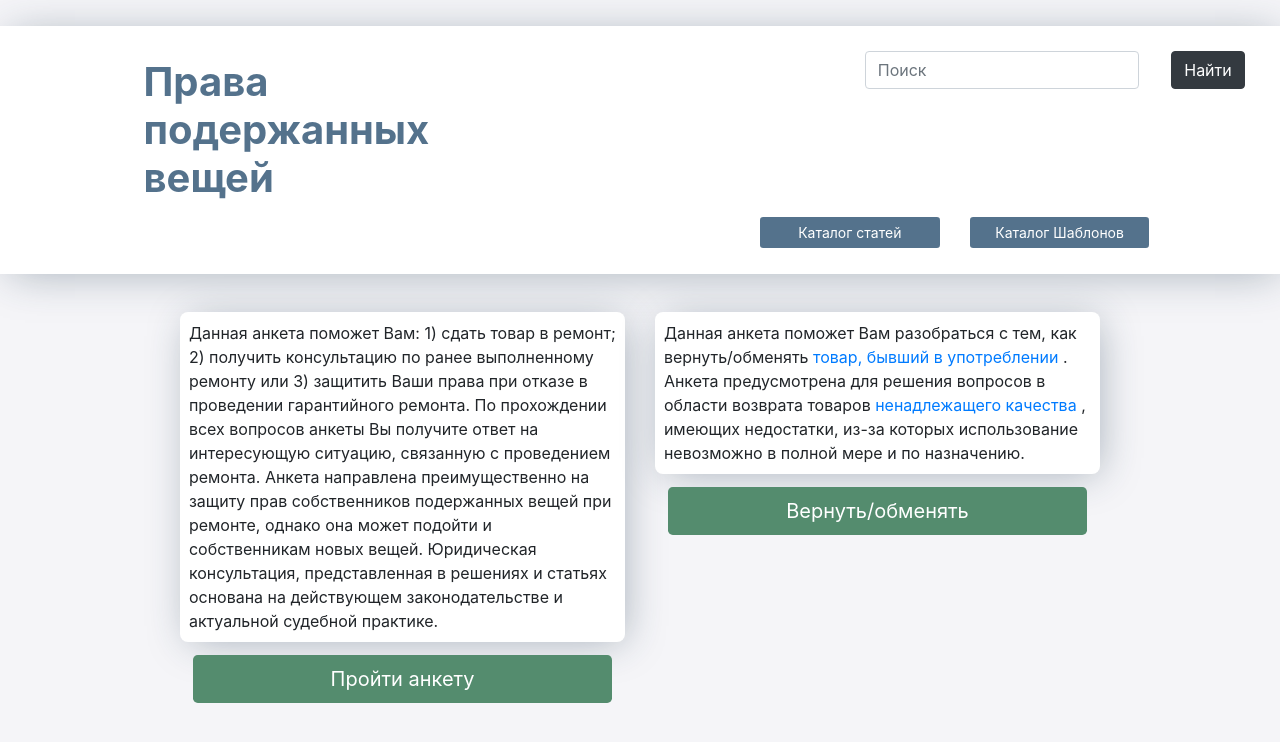
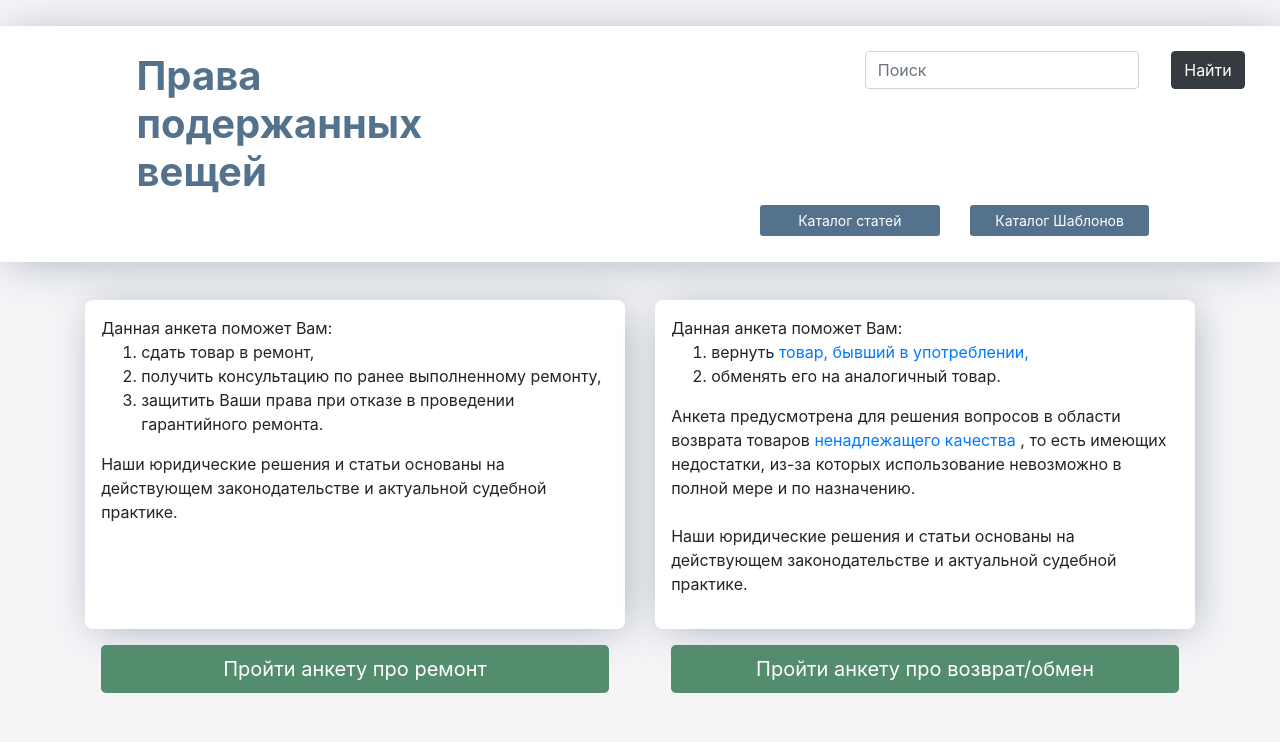
Before and after one commit to IvanMIU1c/consPlus, a Django app: page / in a window 1280 px wide. Shown: the top 742 px of the page. Run offline with Django 4.2, Linux system fonts and the light colour scheme.

Commit message:
head in question + discription in home

```diff
--- a/consultant_PLUS/cons_plus/static/css/style.css
+++ b/consultant_PLUS/cons_plus/static/css/style.css
@@ -36,10 +36,13 @@
 	background-color: #54728c !important;
 	color: white !important;
 }
+.btn-style-3, .btn-style-3:active, .btn-style-3:focus{
+	background-color: white ;
+	border: 0;
+	box-shadow: none;
+	outline: 0;
+}
 
-.btn-home{
-
-}
 
 .blok{
 	margin: 3%;
@@ -52,7 +55,8 @@
 	-moz-box-shadow: 4px 4px 42px -6px rgba(34, 60, 80, 0.39);
 	box-shadow: 4px 4px 42px -6px rgba(34, 60, 80, 0.39);
 	border-radius: 8px;
-	padding: 2%;
+	padding: 3%;
+
 }
 
 
--- a/consultant_PLUS/cons_plus/templates/all_articles.html
+++ b/consultant_PLUS/cons_plus/templates/all_articles.html
@@ -30,7 +30,7 @@
 <div class="menu">
     <div class="row">
         <div class="col-lg-4 offset-lg-1">
-            <button class="btn" onclick="goHome()"><h1 class="text-style text-left"> <strong>Права подержанных вещей</strong></button>
+            <button class="btn-style-3" onclick="goHome()"><h1 class="text-style text-left"> <strong>Права подержанных вещей</strong></button>
         </div>
 
         <div class="col-lg-4 offset-lg-3">
--- a/consultant_PLUS/cons_plus/templates/all_docs.html
+++ b/consultant_PLUS/cons_plus/templates/all_docs.html
@@ -30,7 +30,7 @@
 <div class="menu">
     <div class="row">
         <div class="col-lg-4 offset-lg-1">
-            <button class="btn" onclick="goHome()"><h1 class="text-style text-left"> <strong>Права подержанных вещей</strong></button>
+            <button class="btn-style-3" onclick="goHome()"><h1 class="text-style text-left"> <strong>Права подержанных вещей</strong></button>
         </div>
 
         <div class="col-lg-4 offset-lg-3">
--- a/consultant_PLUS/cons_plus/templates/base.html
+++ b/consultant_PLUS/cons_plus/templates/base.html
@@ -52,7 +52,7 @@
     <div class="menu">
         <div class="row">
             <div class="col-lg-4 offset-lg-1">
-                <button class="btn" onclick="goHome()"><h1 class="text-style text-left"> <strong>Права подержанных вещей</strong></button>
+                <button class="btn-style-3" onclick="goHome()"><h1 class="text-style text-left"> <strong>Права подержанных вещей</strong></button>
             </div>
 
             <div class="col-lg-4 offset-lg-3">
--- a/consultant_PLUS/cons_plus/templates/home.html
+++ b/consultant_PLUS/cons_plus/templates/home.html
@@ -32,7 +32,7 @@
     <div class="menu">
         <div class="row">
             <div class="col-lg-4 offset-lg-1">
-                <button class="btn" onclick="goHome()"><h1 class="text-style text-left"> <strong>Права подержанных вещей</strong></button>
+                <button class="btn-style-3" onclick="goHome()"><h1 class="text-style text-left"> <strong>Права подержанных вещей</strong></button>
             </div>
 
             <div class="col-lg-4 offset-lg-3">
@@ -60,25 +60,44 @@
 
     <div class="container">
         <div class="row">
-            <div class="col-lg-5 offset-lg-1">
-                <div class="blok-description">
-                    Данная анкета поможет Вам: 1) сдать товар в ремонт; 2) получить консультацию по ранее выполненному ремонту или 3) защитить Ваши права при отказе в проведении гарантийного ремонта. По прохождении всех вопросов анкеты Вы получите ответ на интересующую ситуацию, связанную с проведением ремонта.
-	Анкета направлена преимущественно на защиту прав собственников подержанных вещей при ремонте, однако она может подойти и собственникам новых вещей.
-	Юридическая консультация, представленная в решениях и статьях основана на действующем законодательстве и актуальной судебной практике.
-                </div>
-                <div class="blok">
-                    <button type="button"class="btn btn-style-1 btn-lg btn-block" onclick="window.location.href = 'repair/question/18/'">Пройти анкету</button>
+            <div class="col-lg-6 d-flex">
+                <div class="blok-description ">
+                    Данная анкета поможет Вам:
+                    <ol>
+                        <li>сдать товар в ремонт,</li>
+                        <li>получить консультацию по ранее выполненному ремонту,</li>
+                        <li>защитить Ваши права при отказе в проведении гарантийного ремонта.</li>
+                       </ol>
+	                Наши юридические решения и статьи основаны на действующем законодательстве и актуальной судебной практике.
                 </div>
             </div>
-            <div class="col-lg-5 ">
-                <div class="blok-description">
-                    Данная анкета поможет Вам разобраться с тем, как вернуть/обменять <a href="/articles/С-Что_такое_б_у_товары.html"> товар, бывший в употреблении </a>. Анкета предусмотрена для решения вопросов в области возврата товаров <a href ="/articles/Готово_Что_такое_товар_надлежащего_качества.html">ненадлежащего качества </a>, имеющих недостатки, из-за которых использование невозможно в полной мере и по назначению.
-                </div>
-                <div class="blok">
-                    <button type="button" class="btn btn-style-1 btn-lg btn-block" onclick="window.location.href = 'product/question/10/'">Вернуть/обменять</button>
+            <div class="col-lg-6 d-flex">
+                <div class="blok-description ">
+                    Данная анкета поможет Вам:
+                    <ol>
+                        <li>вернуть <a href="/articles/С-Что_такое_б_у_товары.html"> товар, бывший в употреблении, </a></li>
+                        <li>обменять его на аналогичный товар.</li>
+                    </ol>
+                    Анкета предусмотрена для решения вопросов в области возврата товаров <a href ="/articles/Готово_Что_такое_товар_надлежащего_качества.html">ненадлежащего качества </a>, то есть имеющих недостатки, из-за которых использование невозможно в полной мере и по назначению.
+                    <br>
+                    <br>
+                    <p> Наши юридические решения и статьи основаны на действующем законодательстве и актуальной судебной практике.</p>
+
                 </div>
             </div>
         </div>
+
+        <div class="row">
+            <div class="col-lg-6 ">
+                <div class="blok">
+                    <button type="button"class="btn btn-style-1 btn-lg btn-block" onclick="window.location.href = 'repair/question/18/'">Пройти анкету про ремонт</button>
+                </div>
+            </div>
+            <div class="col-lg-6 ">
+                <div class="blok">
+                    <button type="button" class="btn btn-style-1 btn-lg btn-block" onclick="window.location.href = 'product/question/10/'">Пройти анкету про возврат/обмен </button>
+                </div>
+            </div>
     </div>
 
 
--- a/consultant_PLUS/cons_plus/templates/question.html
+++ b/consultant_PLUS/cons_plus/templates/question.html
@@ -30,7 +30,7 @@
     <div class="menu">
         <div class="row">
             <div class="col-lg-4 offset-lg-1">
-                    <button class="btn" onclick="goHome()"><h1 class="text-style text-left"> <strong>Права подержанных вещей</strong></button>
+                    <button class="btn-style-3" onclick="goHome()"><h1 class="text-style text-left"> <strong>Права подержанных вещей</strong></button>
             </div>
 
             <div class="col-lg-4 offset-lg-3">
```
Also changed, not shown: consultant_PLUS/cons_plus/templates/solution.html (+5 -4 lines).
